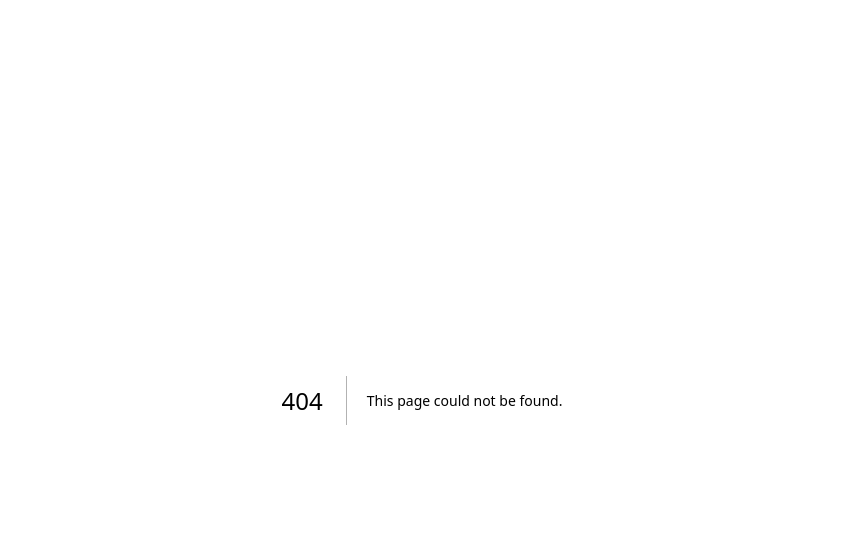
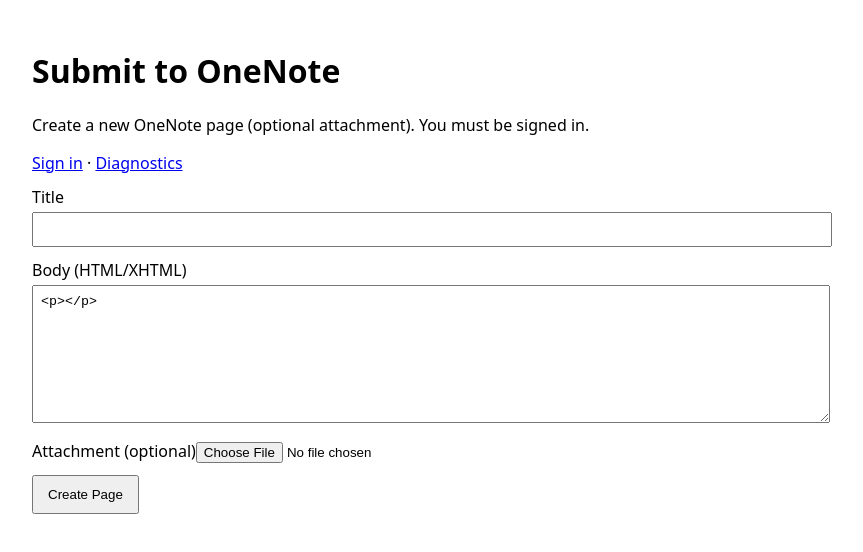
Before and after one commit to tchaudhry907/alice-onenote-router, a Next.js app: page /onenote-submit in a window 1280 px wide. Before the commit this address had no page. Shown: the top 552 px of the page, without its empty margins (218-1081 px from the left). Built offline with nearby package versions, Linux system fonts and the light colour scheme.

Commit message:
Add OneNote submission page component

```diff
--- /dev/null
+++ b/pages/onenote-submit.js
@@ -0,0 +1,94 @@
+// /pages/onenote-submit.js
+import { useState } from "react";
+
+export default function OneNoteSubmit() {
+  const [title, setTitle] = useState("");
+  const [body, setBody] = useState("<p></p>");
+  const [file, setFile] = useState(null);
+  const [submitting, setSubmitting] = useState(false);
+  const [msg, setMsg] = useState("");
+
+  function arrayBufferToBase64(ab) {
+    const bytes = new Uint8Array(ab);
+    let s = "";
+    for (let i = 0; i < bytes.length; i++) s += String.fromCharCode(bytes[i]);
+    return btoa(s);
+  }
+
+  async function fileToBase64Obj(f) {
+    if (!f) return null;
+    const buf = await f.arrayBuffer();
+    return { name: f.name, type: f.type || "application/octet-stream", dataBase64: arrayBufferToBase64(buf) };
+    // NOTE: Send to /api/onenote/page-create-file (JSON, not multipart)
+  }
+
+  async function safeFetchJson(url, init) {
+    const res = await fetch(url, init);
+    const text = await res.text();
+    try { return { ok: res.ok, status: res.status, body: JSON.parse(text) }; }
+    catch { return { ok: res.ok, status: res.status, body: text }; }
+  }
+
+  const onSubmit = async (e) => {
+    e.preventDefault();
+    setSubmitting(true);
+    setMsg("Submitting…");
+    try {
+      const fileObj = await fileToBase64Obj(file);
+      const r = await safeFetchJson("/api/onenote/page-create-file", {
+        method: "POST",
+        headers: { "Content-Type": "application/json" },
+        body: JSON.stringify({ title: title || "Untitled", body: body || "<p></p>", file: fileObj }),
+      });
+      if (r.ok && r.body?.links?.oneNoteWebUrl?.href) {
+        setMsg(`Created ✅ — open in OneNote Web: ${r.body.links.oneNoteWebUrl.href}`);
+      } else {
+        setMsg(`Response (${r.status}): ${typeof r.body === "string" ? r.body : JSON.stringify(r.body)}`);
+      }
+    } catch (err) {
+      setMsg(`ERROR: ${String(err)}`);
+    } finally {
+      setSubmitting(false);
+    }
+  };
+
+  return (
+    <div style={{ padding: 20, fontFamily: "system-ui, sans-serif", maxWidth: 780, margin: "0 auto" }}>
+      <h1>Submit to OneNote</h1>
+      <p>Create a new OneNote page (optional attachment). You must be signed in.</p>
+
+      <div style={{ marginBottom: 12 }}>
+        <a href="/api/auth/login?state=/onenote-submit">Sign in</a>
+        {" · "}
+        <a href="/onenote-test">Diagnostics</a>
+      </div>
+
+      <form onSubmit={onSubmit}>
+        <div style={{ marginBottom: 12 }}>
+          <label>Title</label>
+          <input value={title} onChange={(e) => setTitle(e.target.value)} style={{ width: "100%", padding: 8, marginTop: 4 }} />
+        </div>
+
+        <div style={{ marginBottom: 12 }}>
+          <label>Body (HTML/XHTML)</label>
+          <textarea value={body} onChange={(e) => setBody(e.target.value)} rows={8} style={{ width: "100%", padding: 8, marginTop: 4 }} />
+        </div>
+
+        <div style={{ marginBottom: 12 }}>
+          <label>Attachment (optional)</label>
+          <input type="file" onChange={(e) => setFile(e.target.files?.[0] || null)} />
+        </div>
+
+        <button type="submit" disabled={submitting} style={{ padding: "10px 14px" }}>
+          {submitting ? "Submitting…" : "Create Page"}
+        </button>
+      </form>
+
+      {msg && (
+        <pre style={{ background: "#f6f8fa", padding: 12, border: "1px solid #e5e7eb", marginTop: 16, whiteSpace: "pre-wrap" }}>
+          {msg}
+        </pre>
+      )}
+    </div>
+  );
+}
```
